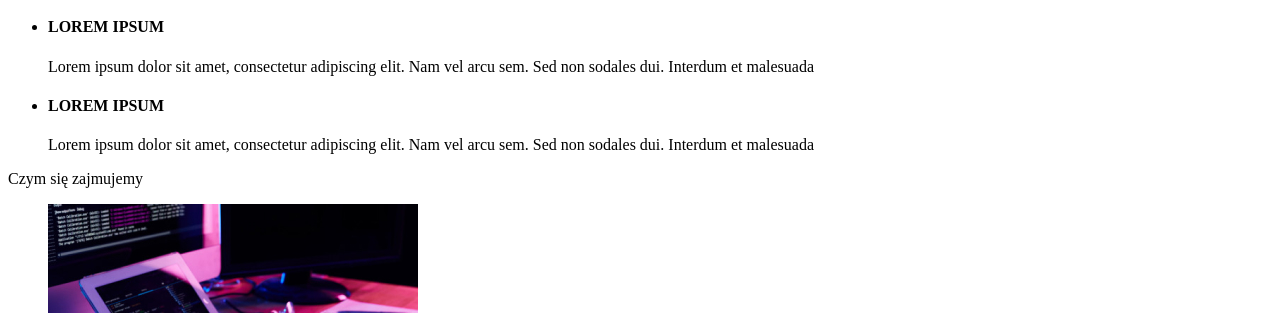
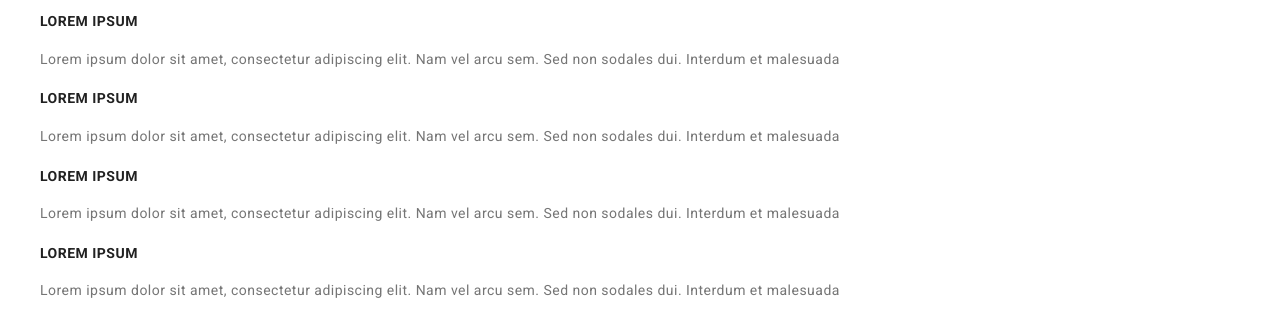
Before and after one commit to btppillwtkpob/goit-markup-hw-02, a plain HTML site: page index.html in a window 1280 px wide. Shown: the part 363-676 px from the top of the page. Drawn offline with Linux system fonts and the light colour scheme; the site is published under a folder, as on GitHub Pages, so addresses that start at the root find nothing.

Commit message:
Update index.html

```diff
--- a/index.html
+++ b/index.html
@@ -10,7 +10,7 @@
       href="https://fonts.googleapis.com/css2?family=Raleway:wght@700&family=Roboto:wght@400;500;700;900&display=swap"
       rel="stylesheet"
     />
-    <link rel="stylesheet" type="text/css" href="/css/styles.css" />
+    <link rel="stylesheet" type="text/css" href="./css/styles.css" />
     <title>Studio</title>
   </head>
   <body>
```
